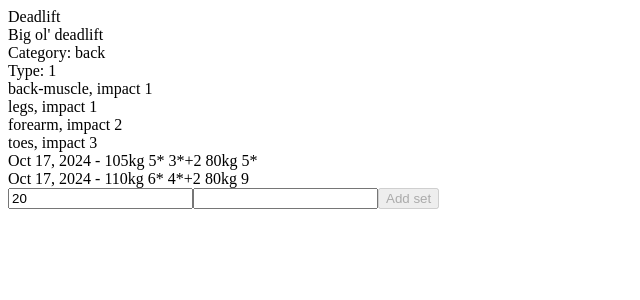
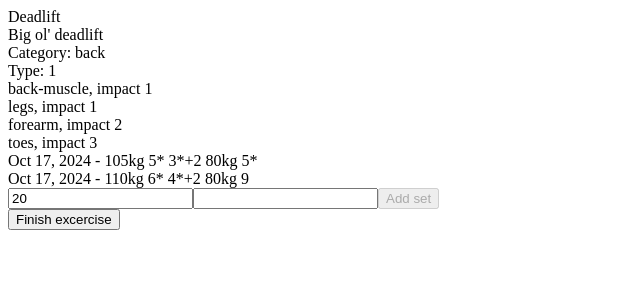
Before and after one commit to ewancoder/overlab, an Angular app in the folder frontend/: page /workout/1/1 in a window 1280 px wide. Both pictures are taken after a click on the button "Start". Shown: the top 300 px of the page, without its empty margins (0-640 px from the left). Built offline with nearby package versions, Linux system fonts and the light colour scheme.

Commit message:
Add finish excercise button, redirect back to workout

```diff
--- a/frontend/src/app/do-excercise/do-excercise.component.html
+++ b/frontend/src/app/do-excercise/do-excercise.component.html
@@ -24,6 +24,8 @@
   @for (set of currentSetsSignal(); track $index) {
     <div>{{ set.weight }}kg {{ set.reps }}</div>
   }
+
+  <button (click)="finishExcercise()">Finish excercise</button>
 } @else {
-  <button (click)="start()">Start</button>
+  <button (click)="startExcercise()">Start</button>
 }
--- a/frontend/src/app/do-excercise/do-excercise.component.ts
+++ b/frontend/src/app/do-excercise/do-excercise.component.ts
@@ -1,6 +1,7 @@
 import { DatePipe } from '@angular/common';
 import { ChangeDetectionStrategy, Component, Input, OnInit, signal, WritableSignal } from '@angular/core';
 import { FormControl, FormGroup, ReactiveFormsModule, Validators } from '@angular/forms';
+import { Router } from '@angular/router';
 import { Excercise, Set } from '../models';
 import { WorkoutService } from '../workout.service';
 
@@ -23,13 +24,16 @@ export class DoExcerciseComponent implements OnInit {
         reps: new FormControl('', Validators.required)
     });
 
-    constructor(private service: WorkoutService) {}
+    constructor(
+        private service: WorkoutService,
+        private router: Router
+    ) {}
 
     ngOnInit() {
         console.log(this.workoutExcerciseIndex + this.excerciseId);
     }
 
-    start() {
+    startExcercise() {
         this.service.startExcercise().subscribe(excercise => this.excercise.set(excercise));
     }
 
@@ -41,4 +45,8 @@ export class DoExcerciseComponent implements OnInit {
                 this.addSetForm.controls.reps.reset();
             });
     }
+
+    finishExcercise() {
+        this.service.finishExcercise().subscribe(() => this.router.navigate(['/workout']));
+    }
 }
--- a/frontend/src/app/workout.service.ts
+++ b/frontend/src/app/workout.service.ts
@@ -94,4 +94,9 @@ export class WorkoutService {
 
         return of([set]).pipe(delay(2000));
     }
+
+    public finishExcercise(): Observable<boolean> {
+        // TODO: Record finish excercise date.
+        return of(true).pipe(delay(2000));
+    }
 }
```
